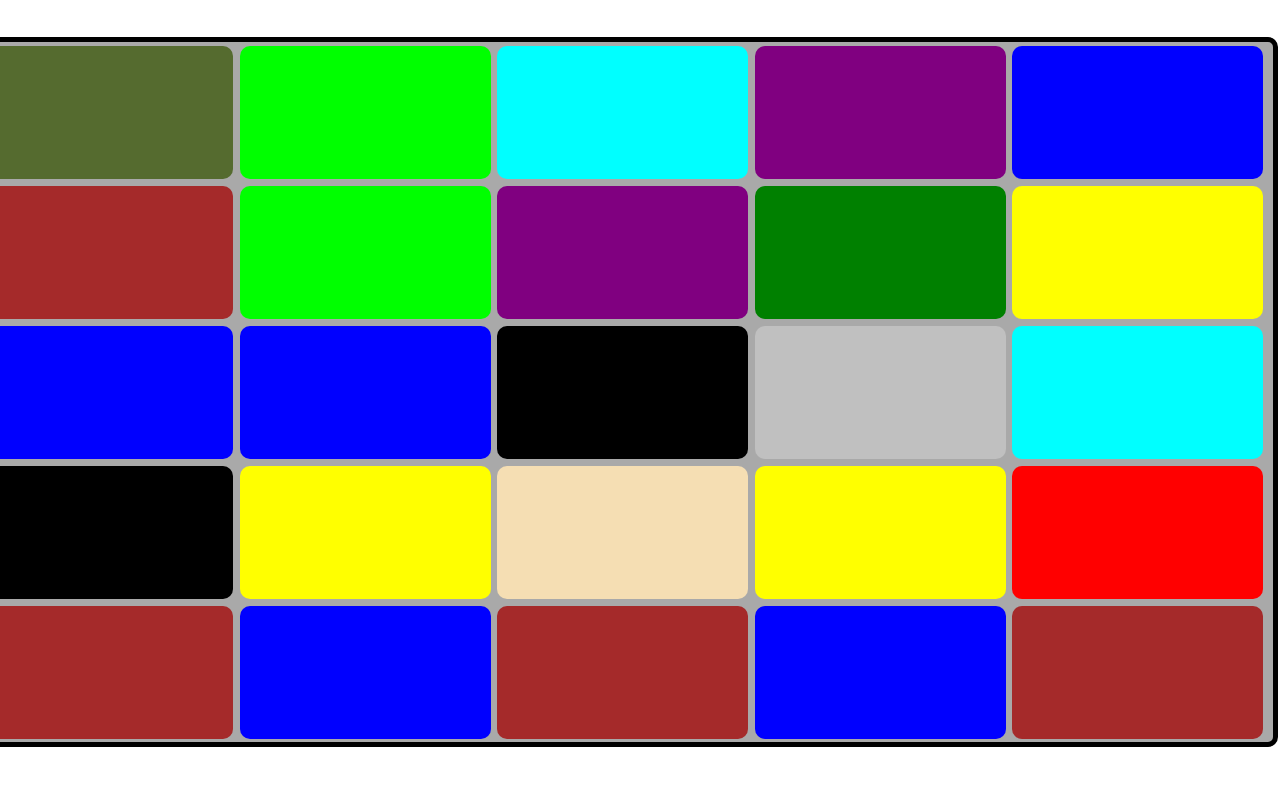
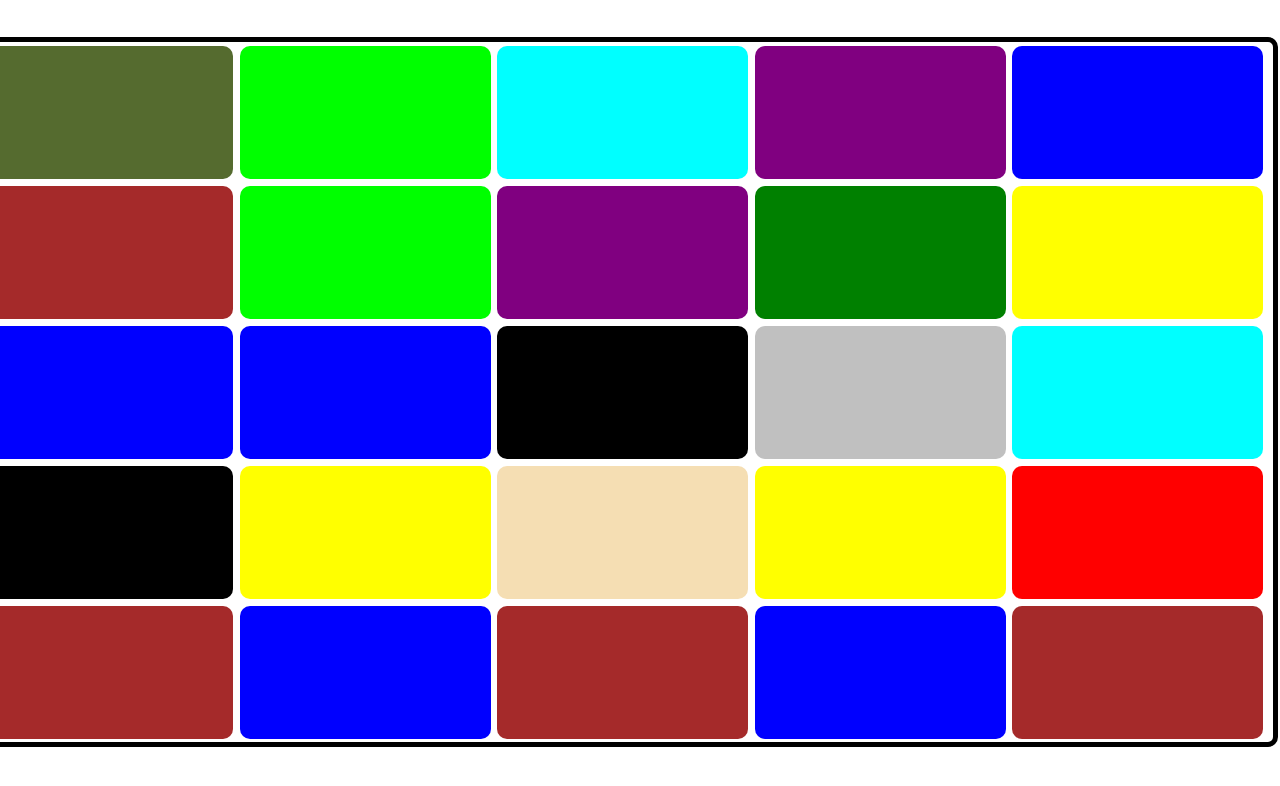
Before and after one commit to Afek-Sakaju/colors-table-react, a React (Create React App) app: page / in a window 1280 px wide. Shown: the top 786 px of the page. Built offline with nearby package versions, Linux system fonts and the light colour scheme.

Commit message:
tableColors now passed to the rows

```diff
--- a/src/App.jsx
+++ b/src/App.jsx
@@ -8,7 +8,6 @@ function App() {
     <ColorsTable
       width="1300px"
       height="700px"
-      backgroundColor={"darkGrey"}
       columns={5}
       rows={5}
       allowRepeatedColors={false}
--- a/src/components/ColorsTable/ColorsTable.jsx
+++ b/src/components/ColorsTable/ColorsTable.jsx
@@ -35,6 +35,7 @@ export function ColorsTable({
         <Row
           row={row}
           colors={colors}
+          tableColorList={tableColorList}
           setColor={setColor}
           allowRepeatedColors={allowRepeatedColors}
           i={i}
```
